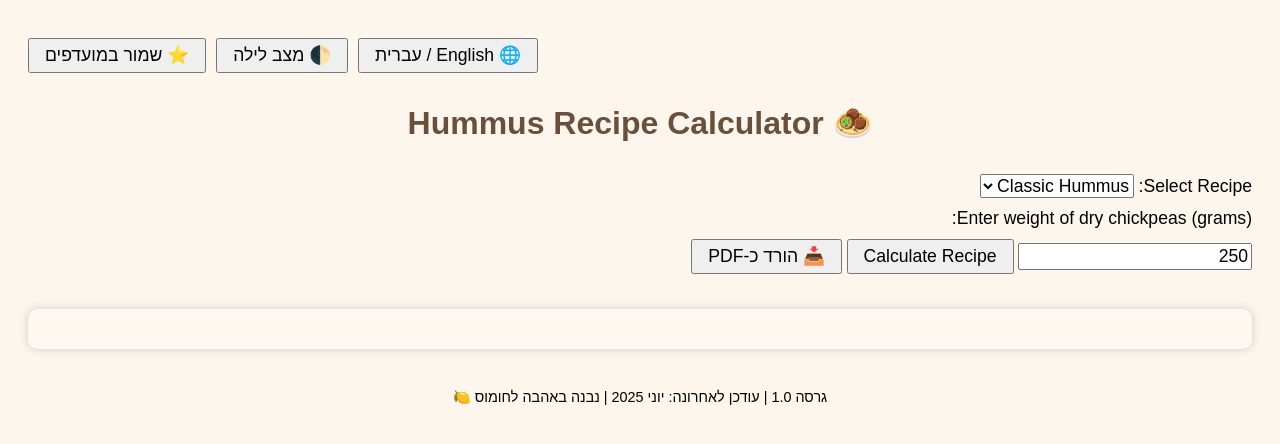
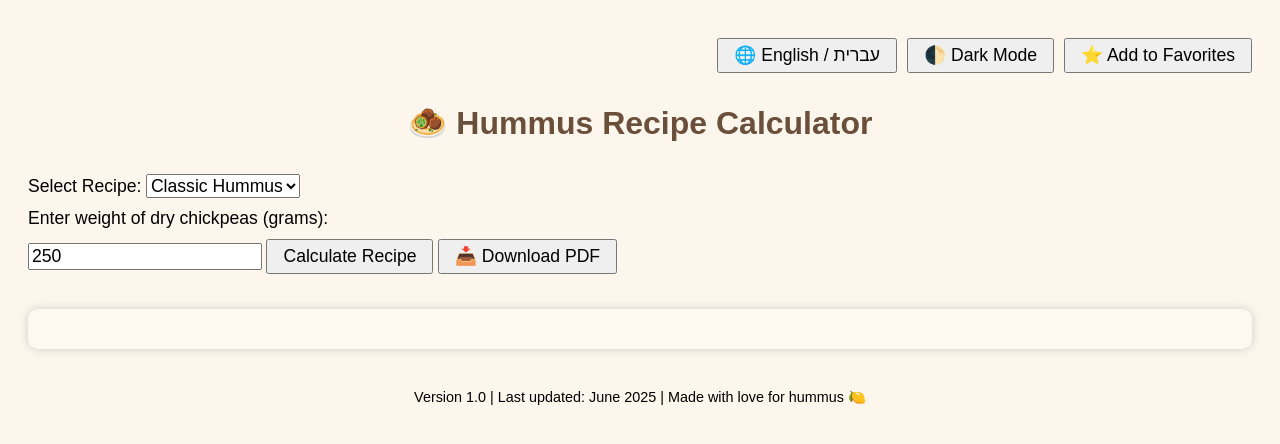
Before and after one commit to NivCohen90/Hummus-recipes, a website: page index.html in a window 1280 px wide. Both pictures are taken after a click on the button "🌐 English / עברית". Drawn offline with Linux system fonts and the light colour scheme.

Commit message:
Add package.json and improve language toggling

```diff
--- a/index.html
+++ b/index.html
@@ -1,5 +1,5 @@
 <!DOCTYPE html>
-<html lang="he">
+<html lang="he" dir="rtl">
 <head>
   <meta charset="UTF-8">
   <title>מחשבון מתכונים לחומוס</title>
@@ -89,6 +89,11 @@ let isEnglish = false;
 function toggleLang() {
   isEnglish = !isEnglish;
   document.getElementById('main-title').innerText = isEnglish ? "🧆 Hummus Recipe Calculator" : "🧆 מחשבון מתכונים לחומוס";
+  document.title = isEnglish ? "Hummus Recipe Calculator" : "מחשבון מתכונים לחומוס";
+  document.documentElement.lang = isEnglish ? 'en' : 'he';
+  document.documentElement.dir = isEnglish ? 'ltr' : 'rtl';
+  document.body.style.direction = isEnglish ? 'ltr' : 'rtl';
+  document.getElementById('result').style.direction = isEnglish ? 'ltr' : 'rtl';
   document.getElementById('label-recipe').innerText = isEnglish ? "Select Recipe:" : "בחר מתכון:";
   document.getElementById('label-grams').innerText = isEnglish ? "Enter weight of dry chickpeas (grams):" : "הכנס את משקל גרגרי החומוס (יבש, בגרמים):";
   document.getElementById('btn-generate').innerText = isEnglish ? "Calculate Recipe" : "חשב מתכון";
@@ -98,6 +103,18 @@ function toggleLang() {
   options[1].text = isEnglish ? "Musabaha" : "מסבחה";
   options[2].text = isEnglish ? "Hummus Ful" : "חומוס פול";
   options[3].text = isEnglish ? "Sabich" : "סביח";
+  document.querySelector('button[onclick="downloadPDF()"]')
+    .innerText = isEnglish ? '📥 Download PDF' : '📥 הורד כ-PDF';
+  document.querySelector('#extra-buttons button')
+    .innerText = isEnglish ? '📲 Share on WhatsApp' : '📲 שתף בוואטסאפ';
+  document.querySelector('button[onclick="toggleDarkMode()"]')
+    .innerText = isEnglish ? '🌓 Dark Mode' : '🌓 מצב לילה';
+  document.querySelector('button[onclick="saveAsFavorite()"]')
+    .innerText = isEnglish ? '⭐ Add to Favorites' : '⭐ שמור במועדפים';
+  document.getElementById('page-footer').innerText =
+    isEnglish
+      ? 'Version 1.0 | Last updated: June 2025 | Made with love for hummus 🍋'
+      : 'גרסה 1.0 | עודכן לאחרונה: יוני 2025 | נבנה באהבה לחומוס 🍋';
 }
 
 function toggleDarkMode() {
@@ -127,10 +144,15 @@ function shareWhatsApp() {
 }
 
 function downloadPDF() {
+  const resultText = document.getElementById("result").innerText.trim();
+  if (!resultText) {
+    alert(isEnglish ? 'Please generate a recipe first.' : 'אנא צור מתכון קודם.');
+    return;
+  }
   const element = document.createElement("div");
-  element.style.direction = "rtl";
+  element.style.direction = isEnglish ? "ltr" : "rtl";
   element.style.padding = "20px";
-  element.innerText = document.getElementById("result").innerText;
+  element.innerText = resultText;
 
   const opt = {
     margin: 0.5,
@@ -286,7 +308,7 @@ function generateSabichRecipe(f) {
 }
 </script>
 
-<footer style="margin-top:40px; font-size:0.9em; text-align:center;">
+<footer id="page-footer" style="margin-top:40px; font-size:0.9em; text-align:center;">
   גרסה 1.0 | עודכן לאחרונה: יוני 2025 | נבנה באהבה לחומוס 🍋
 </footer>
 
```
Also changed, not shown: package.json (added, +10 -0 lines).
